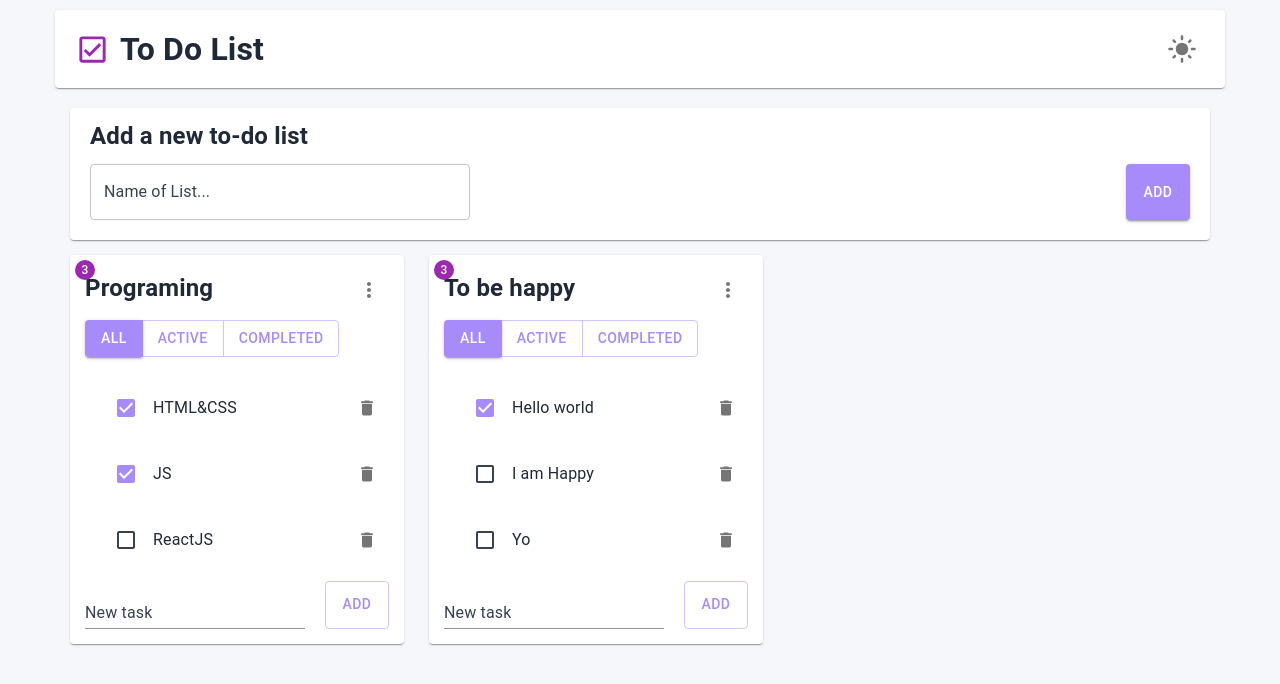
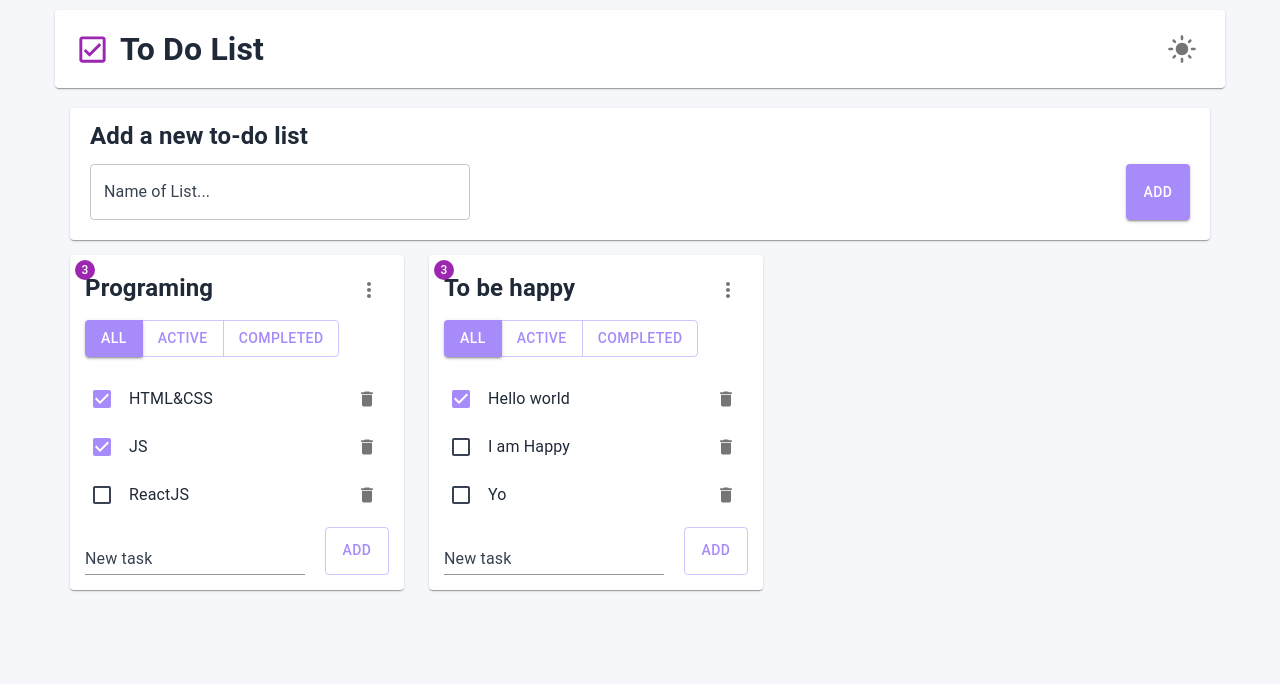
Before and after one commit to vlad615/Notes2.0, a React (Vite) app: page / in a window 1280 px wide. Shown: the top 684 px of the page. Built offline with nearby package versions, Linux system fonts and the light colour scheme.

Commit message:
styles list

```diff
--- a/src/layout/todoList/components/CardList.tsx
+++ b/src/layout/todoList/components/CardList.tsx
@@ -53,11 +53,11 @@ export const CardList = ({ id, title, filter, tasks, updateListFilter, updateLis
         }
 
         const item = (data: TaskProps) =>
-            <ListItem key={data.id} secondaryAction={
+            <ListItem sx={{padding: '3px'}} key={data.id} secondaryAction={
                 <IconButton edge="end" aria-label="delete" onClick={() => delTask(id, data.id)}>
                     <DeleteIcon fontSize="small" />
                 </IconButton>}>
-                <ListItemButton role={undefined} onClick={() => changeDone(id, data.id)} dense>
+                <ListItemButton sx={{padding: '0 0 0 5px'}} role={undefined} onClick={() => changeDone(id, data.id)} dense>
                     <ListItemIcon>
                         <Checkbox
                             edge="start"
```
